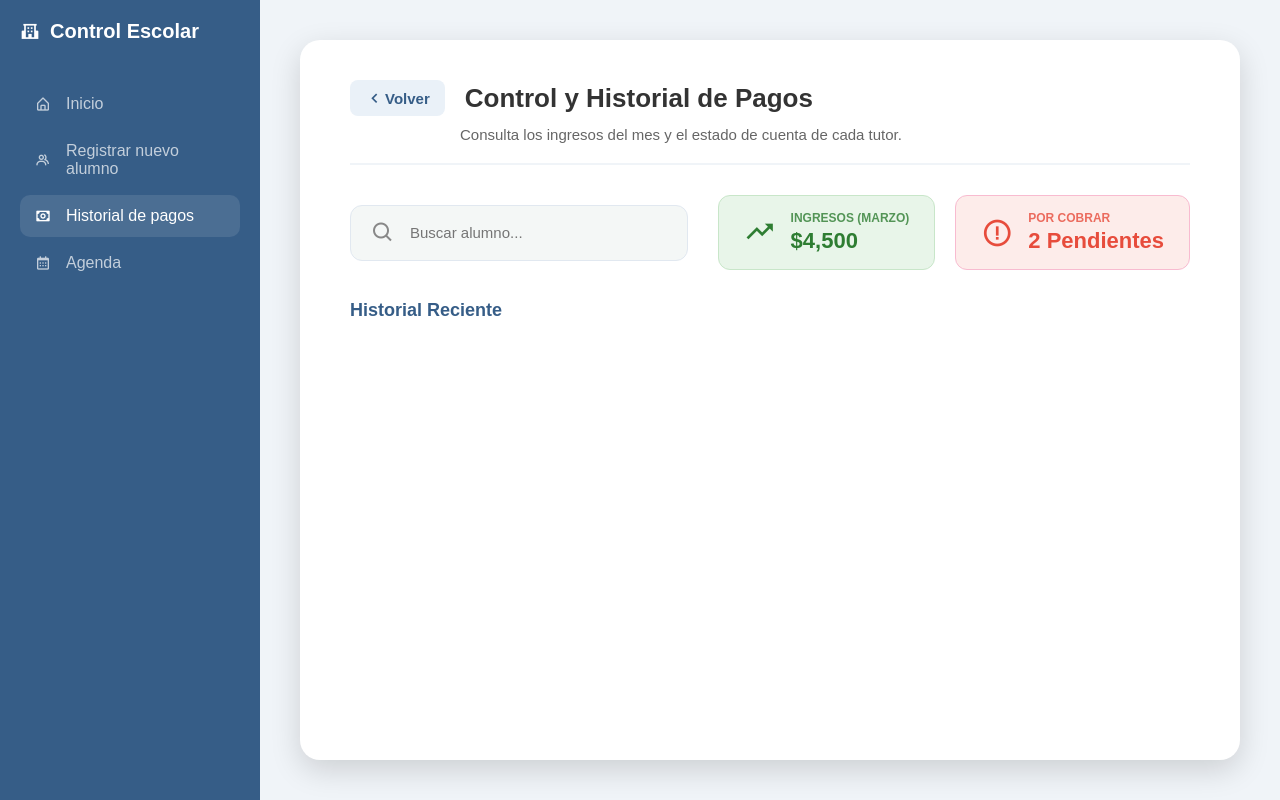
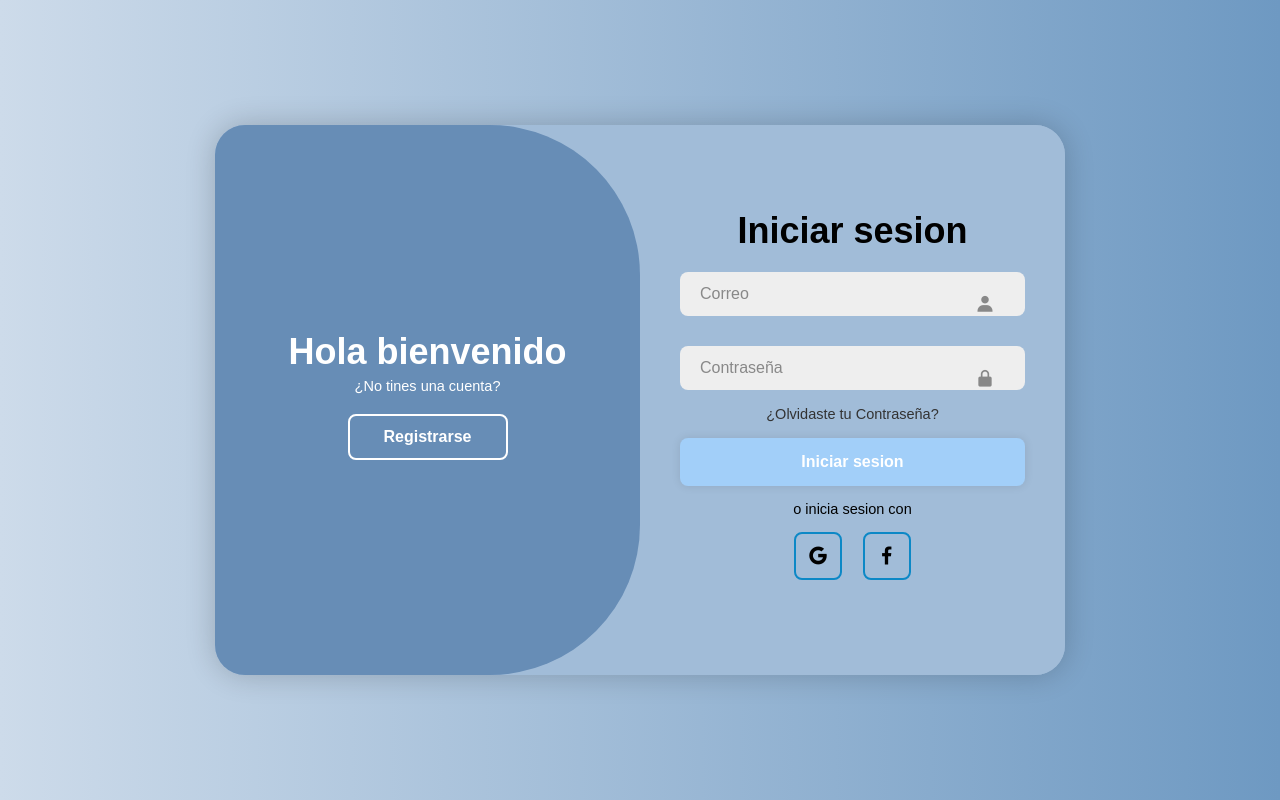
Before and after one commit to CarlosDaniel15-bit/CDAE----Project, a plain HTML site: page Frontend/Procedimiento de pago/pagos.html in a window 1280 px wide. Drawn offline with nearby package versions, Linux system fonts and the light colour scheme; files that its build step writes are made by us from their sources.

Commit message:
Update pagos.html

```diff
--- a/Frontend/Procedimiento de pago/pagos.html
+++ b/Frontend/Procedimiento de pago/pagos.html
@@ -1,68 +1,129 @@
 <!DOCTYPE html>
-<html lang="es">
+<html lang="en">
 <head>
     <meta charset="UTF-8">
+    <meta http-equiv="X-UA-Compatible" content="IE=edge">
     <meta name="viewport" content="width=device-width, initial-scale=1.0">
-    <title>Historial de Pagos</title>
+    <title>jp ceo y nacho disque backend</title>
     <link href='https://unpkg.com/boxicons@2.1.4/css/boxicons.min.css' rel='stylesheet'>
-    <link rel="stylesheet" href="pagos.css">
+    <link rel="stylesheet" href="/inicio_sesion/inicio.css">
 </head>
 <body>
-    <div class="main-wrapper">
-
-        <nav class="sidebar">
-            <div class="logo-details">
-                <i class='bx bxs-school'></i>
-                <span class="logo_name">Control Escolar</span>
+    <div class="contenedor">
+        <div class="form-log_in">
+            <form action="../Home_pagina/home.html">
+                <h2>Iniciar sesion</h2>
+                <div class="input-box">
+                    <input type="text" id="correo" placeholder="Correo" required>
+                    <i class="bx bxs-user"></i>
                 </div>
-            <ul class="nav-links">
-                <li><a href="/Home_pagina/home.html"><i class='bx bx-home-alt'></i><span>Inicio</span></a></li>
-                <li><a href="#"><i class='bx bx-group'></i><span>Registrar nuevo alumno</span></a></li>
-                <li><a href="pagos.html" class="active"><i class='bx bx-money'></i><span>Historial de pagos</span></a></li>
-                <li><a href="#"><i class='bx bx-calendar'></i><span>Agenda</span></a></li>
-            </ul>
-        </nav>
-
-        <main class="main-content">
-            <div class="app-container">
-                <header class="header">
-                    <div class="titulo-nav">
-                        <form action="/Home_pagina/home.html">
-                            <button class="btn-back"><i class='bx bx-chevron-left'></i> Volver</button>
-                        </form>
-                        <h1>Control y Historial de Pagos</h1>
-                    </div>
-                    <p class="subtitulo">Consulta los ingresos del mes y el estado de cuenta de cada tutor.</p>
-                </header>
-
-                <div class="controles-superiores">
-                    <div class="buscador">
-                        <i class='bx bx-search'></i>
-                        <input type="text" placeholder="Buscar alumno...">
+                <div class="input-box">
+                    <input type="text" id="password" placeholder="Contraseña" required>
+                    <i class="bx bxs-lock-alt"></i>
                 </div>
 
-                    <div class="resumen-pagos">
-                        <div class="caja-resumen ingresos">
-                            <i class='bx bx-trending-up'></i>
-                            <div>
-                                <p>Ingresos (Marzo)</p>
-                                <h3>$4,500</h3>
+                <div class="forgot-passw">
+                    <a href="#">¿Olvidaste tu Contraseña?</a>
                 </div>
+                <button type="submit" class="btn">Iniciar sesion</button>
+                <p>o inicia sesion con</p>
+                <div class="social-icons">
+                    <a href="#"><i class="bx bxl-google"></i></a>
+                    <a href="#"><i class="bx bxl-facebook"></i></a>
                 </div>
-                        <div class="caja-resumen pendientes">
-                            <i class='bx bx-error-circle'></i>
-                            <div>
-                                <p>Por cobrar</p>
-                                <h3>2 Pendientes</h3>
+            </form>
         </div>
+
+        <div class="form-signup">
+            <form action="../Home_pagina/home.html">
+                <h2>Registrarse</h2>
+                <div class="input-box">
+                    <input type="text" id="nombre" placeholder="Nombre" required>
+                    <i class="bx bxs-user"></i>
+                </div>
+                <div class="input-box">
+                    <input type="email" id="correo_reg" placeholder="Email" required>
+                    <i class="bx bxs-envelope"></i>
+                </div>
+                <div class="input-box">
+                    <input type="text" id="password_reg" placeholder="Contraseña" required>
+                    <i class="bx bxs-lock-alt"></i>
+                </div>
+
+                <button type="submit" class="btn">Registrarse</button>
+                <p>o registrate con</p>
+                <div class="social-icons">
+                    <a href="#"><i class="bx bxl-google"></i></a>
+                    <a href="#"><i class="bx bxl-facebook"></i></a>
+                </div>
+            </form>
+        </div>
+
+        <div class="toggle-box">
+            <div class="toggle-panel toggle-left">
+                <h2>Hola bienvenido</h2>
+                <p>¿No tines una cuenta?</p>
+                <button class="btn register-btn">Registrarse</button>
+            </div>
+
+            <div class="toggle-panel toggle-right">
+                <h2>¡Hola!</h2>
+                <p>¿Ya tines una cuenta?</p>
+                <button class="btn login-btn">Log in</button>
             </div>
         </div>
     </div>
 
-                <section class="historial-lista">
-                    <h2>Historial Reciente</h2>
-                </section>
-            </div>
-        </main>
-    </div> </body>
+    <script src="/inicio_sesion/script.js"></script>
+    <!-- <script>
+        document.querySelector(".form-log_in form").addEventListener("submit", function(e) {
+        e.preventDefault();
+
+        const correo = document.getElementById("correo").value;
+        const password = document.getElementById("password").value;
+
+        fetch("http://localhost:3000/login", {
+            method: "POST",
+            headers: {
+            "Content-Type": "application/json"
+            },
+            body: JSON.stringify({ correo, password })
+        })
+        .then(res => res.json())
+        .then(data => {
+            if (data.success) {
+            alert("Login correcto");
+            window.location.href = "../Home_pagina/home.html";
+            } else {
+            alert("Datos incorrectos");
+            }
+        });
+        });
+        </script>
+        <script>
+        document.querySelector(".form-signup form").addEventListener("submit", function(e) {
+        e.preventDefault();
+
+        const nombre = document.getElementById("nombre").value;
+        const correo = document.getElementById("correo_reg").value;
+        const password = document.getElementById("password_reg").value;
+
+        fetch("http://localhost:3000/registro", {
+            method: "POST",
+            headers: {
+            "Content-Type": "application/json"
+            },
+            body: JSON.stringify({
+            nombre: nombre,
+            correo: correo,
+            password: password
+            })
+        })
+        .then(res => res.text())
+        .then(data => {
+            alert(data);
+        });
+        });
+        </script> -->
+</body>
 </html>
```
Lines whose indentation alone changed are shown as unchanged.
